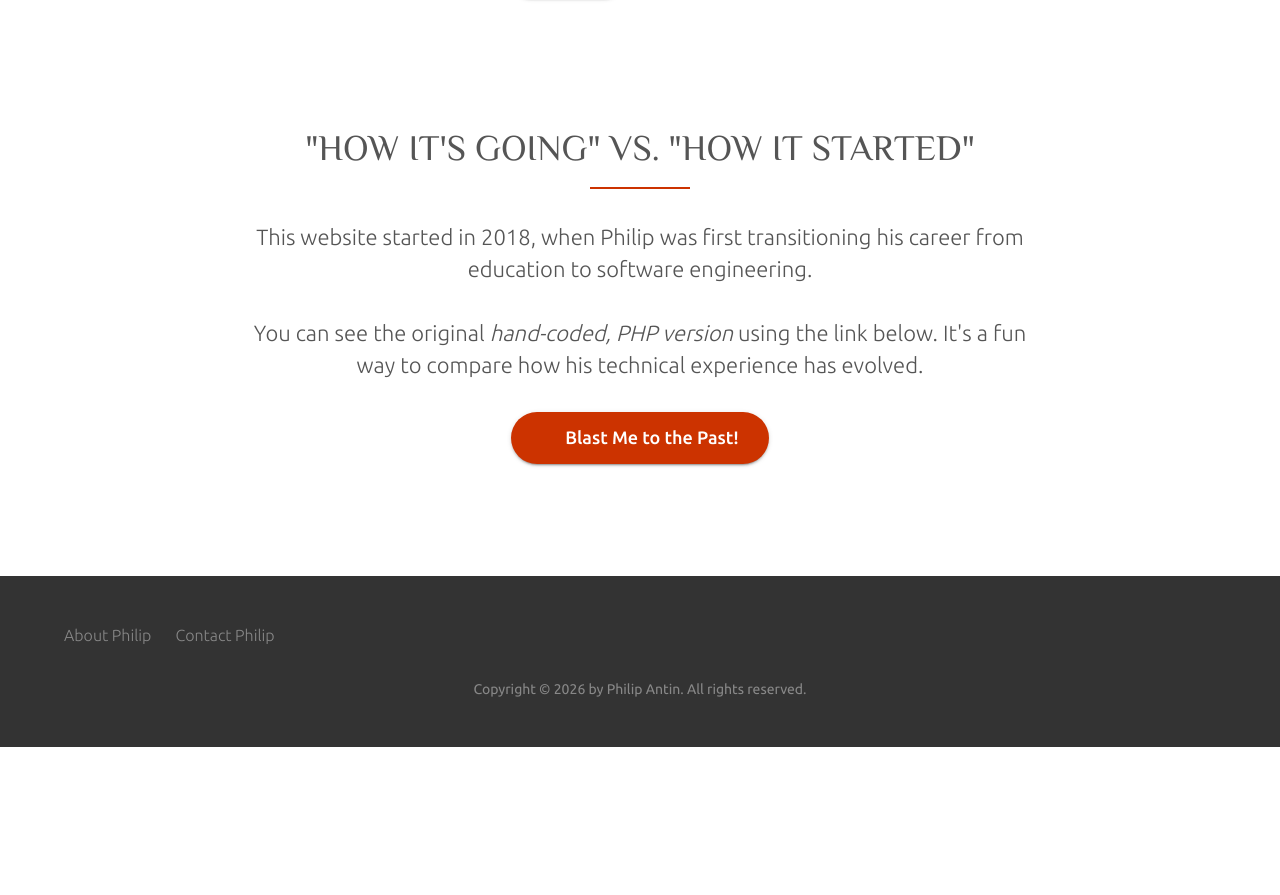
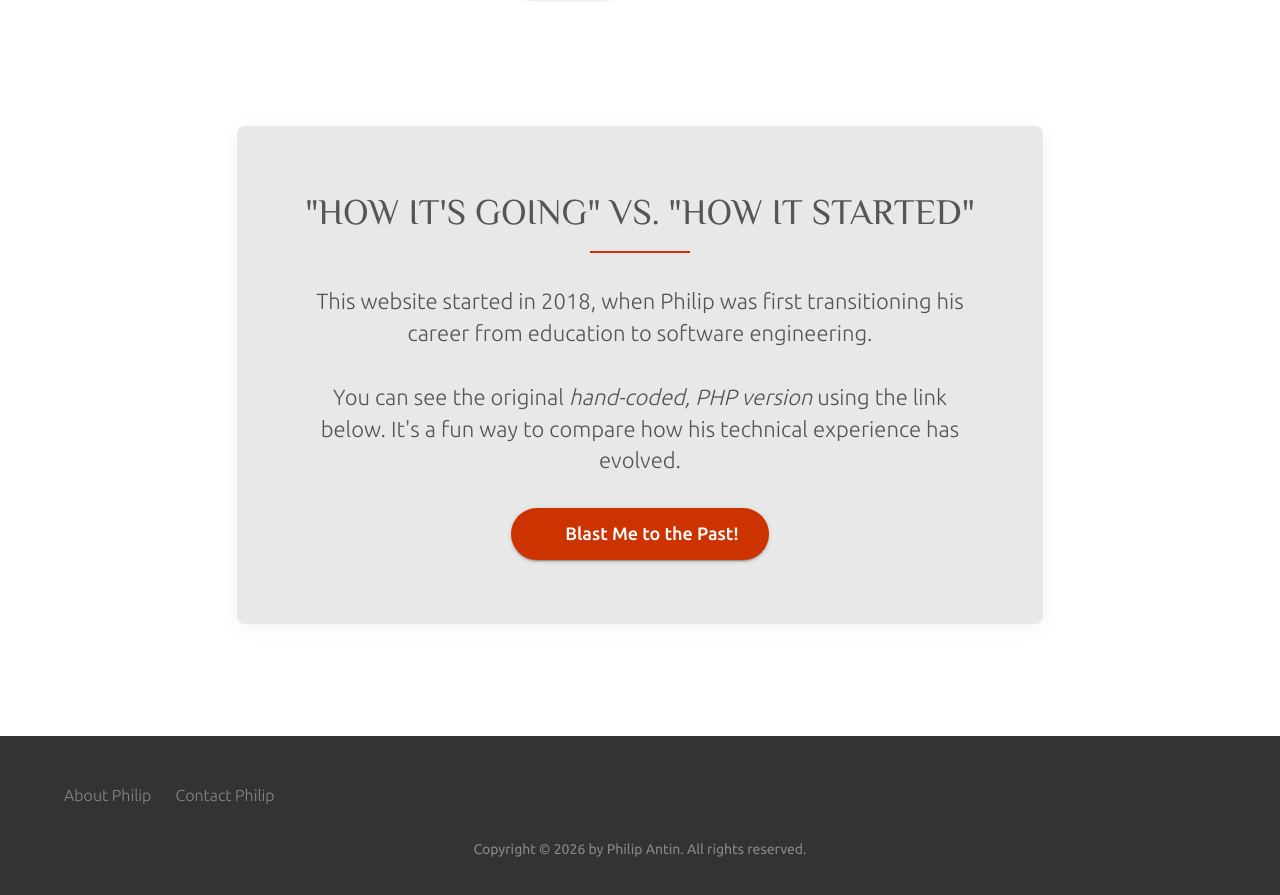
Before and after one commit to notpillipton/philipantindotcom, a React (Vite) app: page / in a window 1280 px wide. Shown: the part 3281-4176 px from the top of the page. Before the commit the page ends 4028 px from the top, so only its background shows below. Built offline with nearby package versions, Linux system fonts and the light colour scheme; some icons are missing.

Commit message:
chore: add box around link to past

```diff
--- a/src/components/Past.tsx
+++ b/src/components/Past.tsx
@@ -6,7 +6,16 @@ const Past: React.FC = () => {
     return (
         <Box component="section" id="past" sx={{ py: 8, bgcolor: '#ffffff' }}>
             <Container maxWidth="lg">
-                <Box sx={{ textAlign: 'center', mb: 6, width: { xs: '100%', md: '70%' }, mx: 'auto' }}>
+                <Box sx={{
+                    textAlign: 'center',
+                    mb: 6,
+                    width: { xs: '100%', md: '70%' },
+                    mx: 'auto',
+                    bgcolor: '#e8e8e8',
+                    p: { xs: 4, md: 8 },
+                    borderRadius: 2,
+                    boxShadow: '0 4px 20px rgba(0,0,0,0.05)'
+                }}>
                     <Typography variant="h4" component="h3" gutterBottom sx={{ fontSize: '180%', textTransform: 'uppercase', mb: 2 }}>
                         "How it's going" vs. "How it started"
                     </Typography>
```
